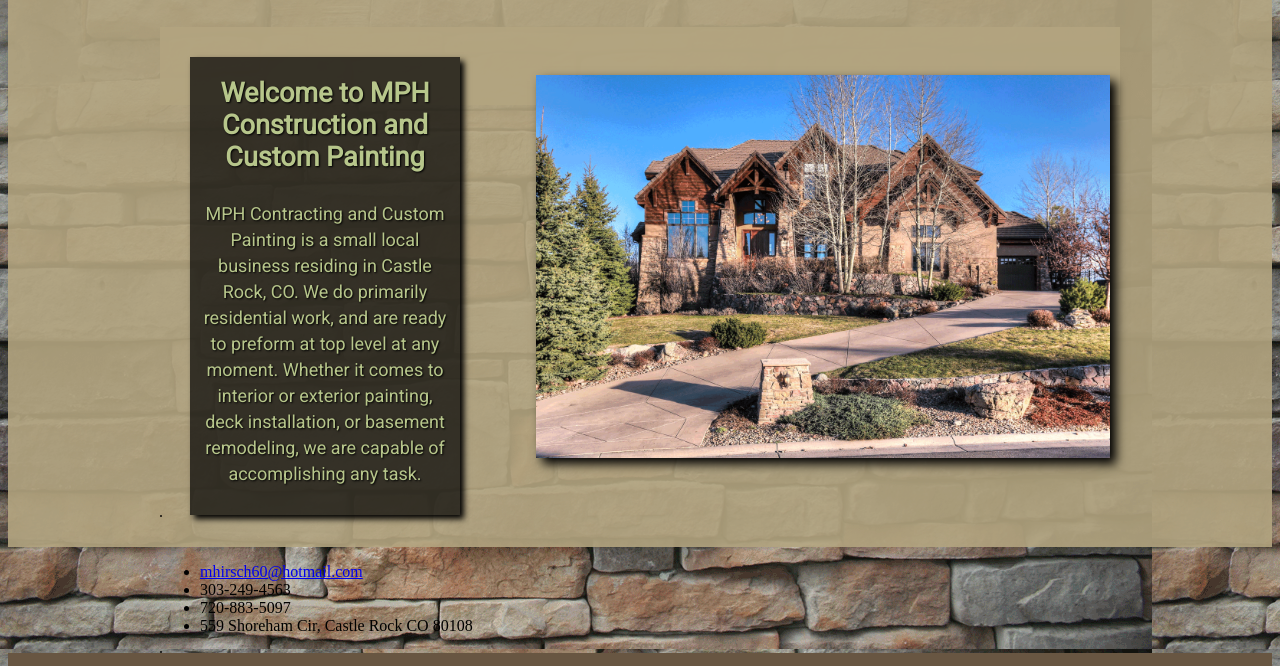
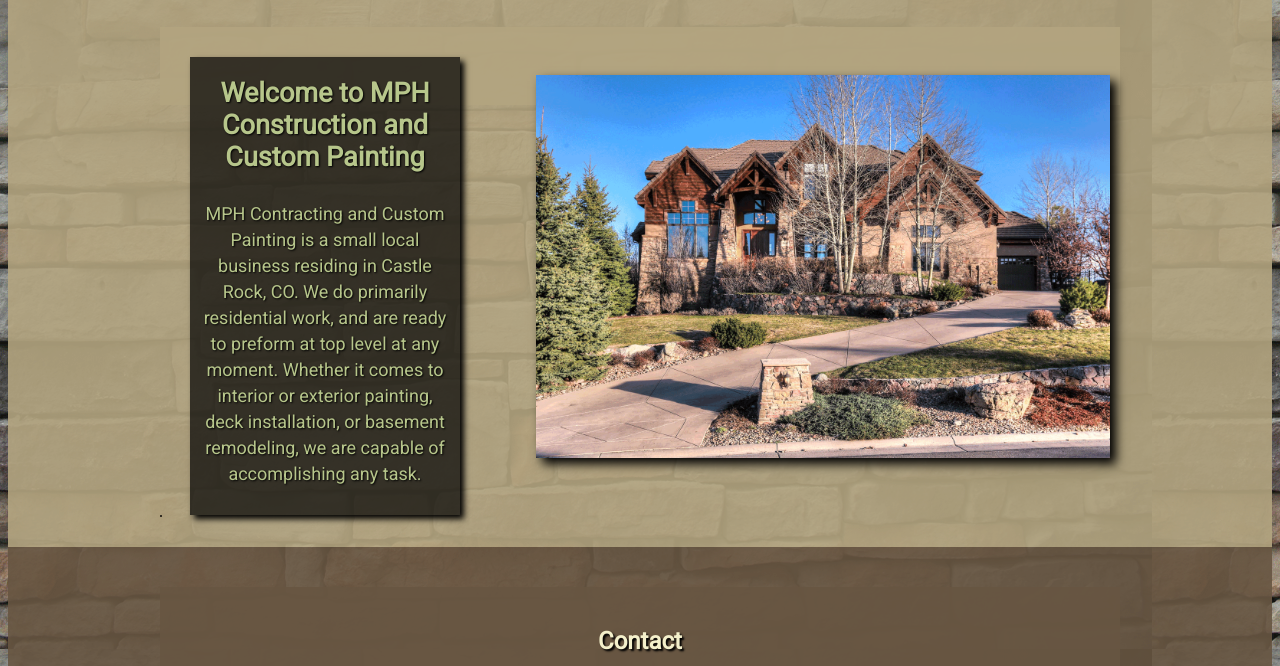
Before and after one commit to elhi5671/MPH, a plain HTML site: page index.html in a window 1280 px wide. Shown: the part 119-785 px from the top of the page. Drawn offline with nearby package versions, Linux system fonts and the light colour scheme.

Commit message:
main page

```diff
--- a/index.html
+++ b/index.html
@@ -45,6 +45,7 @@
 		<div class="contact">
 		 <div class="container clearfix">
 		 <section class="contact">
+		 	<h2>Contact</h2>
 		 	<ul>
 		 		<li><a href="mhirsch60@hotmail.com">mhirsch60@hotmail.com</a></li>
 		 		<li>303-249-4563</li>
--- a/scss/_base.scss
+++ b/scss/_base.scss
@@ -42,6 +42,23 @@
   align-items: baseline;
   margin: none;
   padding: none;
+}
+
+.contact {
+  background: rgba(104, 86, 66, .9);
+  color: rgba(244, 240, 203, 1);
+  padding: 40px;
+  font-family: 'Roboto', sans-serif;
+  text-align: center;
+  text-shadow: 2px 2px 2px black;
+}
+
+.contact ul li {
+  list-style-type: none;
+  display: inline;
+  padding: 0px 10px;
+  line-height: 30px;
+  text-shadow: 2px 2px 2px black;
 }
 
 .home {
@@ -118,8 +135,9 @@ h2 {
   margin: 0px;
 }
 
+
 footer {
-  background: rgba(104, 86, 66, 1);
+  background: rgba( 179, 165, 128, .9);
   color: rgba(244, 240, 203, 1);
   padding: 40px;
   font-family: 'Roboto', sans-serif;
```
Also changed, not shown: css/main.css.
